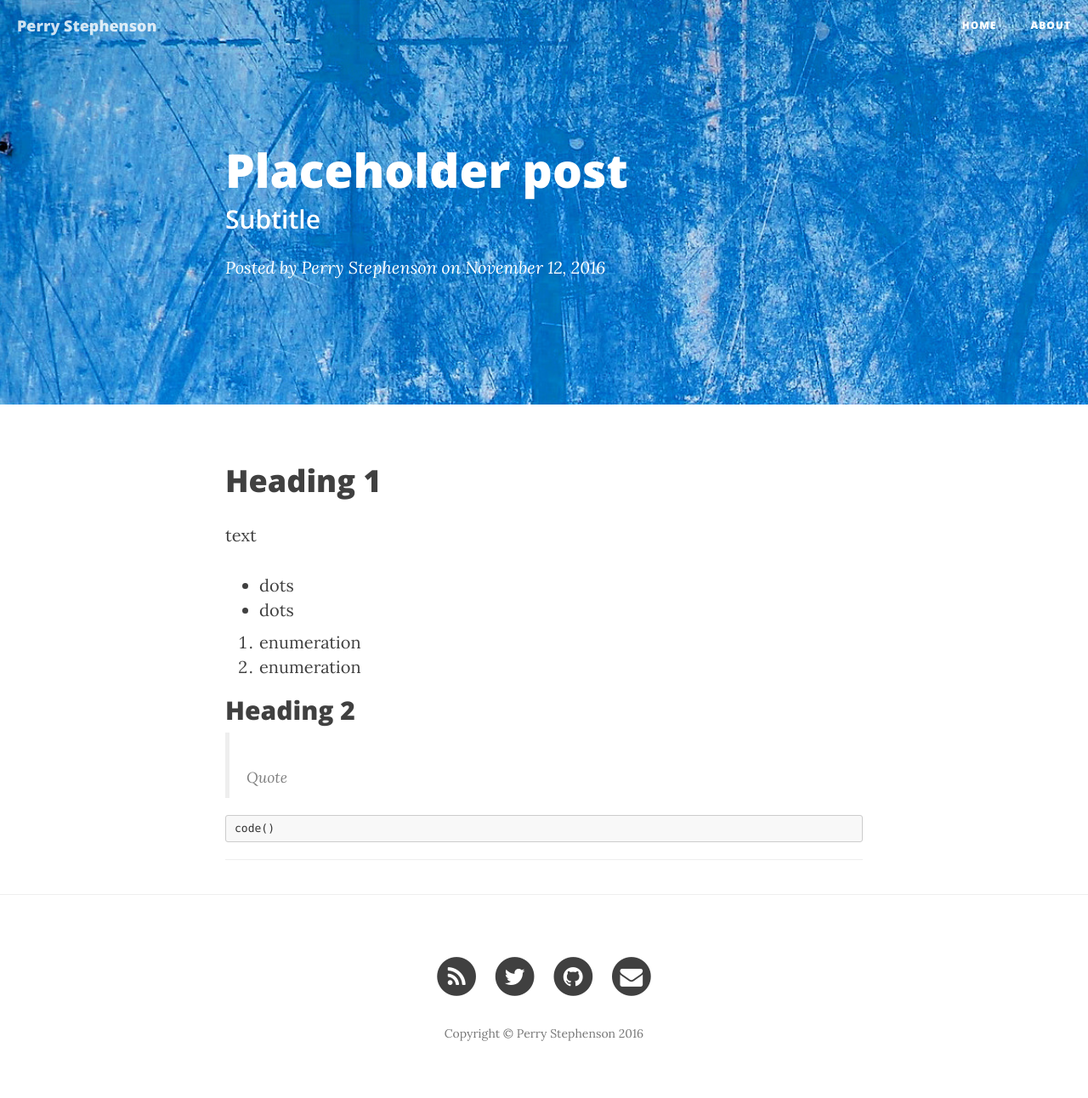
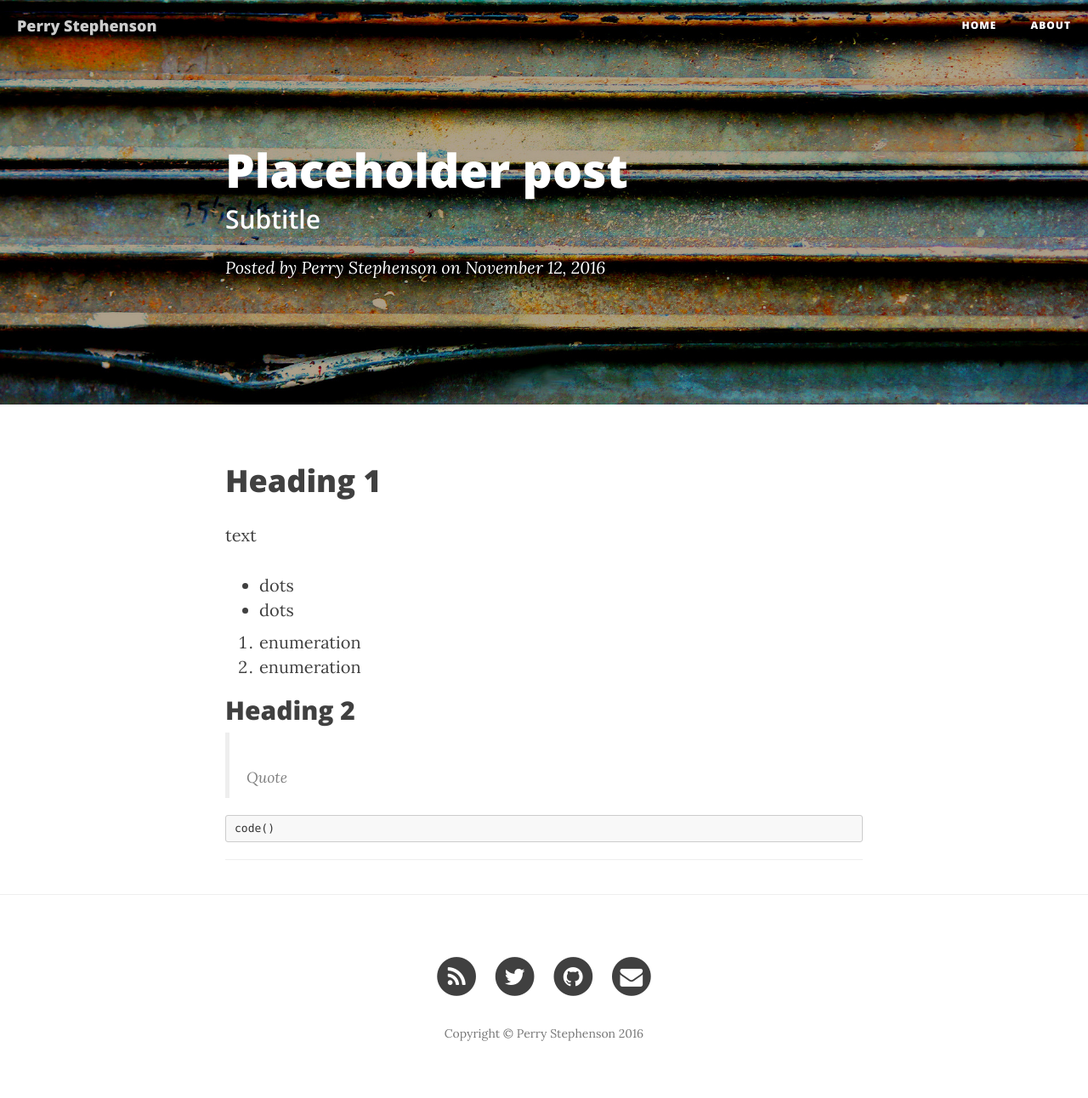
Before and after one commit to perrystephenson/perrystephenson.github.io, a Jekyll site: the page built from _posts/2016-11-12-default.md, in a window 1280 px wide. Shown: the whole page at 85% size. Built offline with Jekyll 4.4.1, drawn with Linux system fonts in a browser that asks for light colours; nearby versions of some CDN libraries.

Commit message:
Update 2016-11-12-default.md

```diff
--- a/_posts/2016-11-12-default.md
+++ b/_posts/2016-11-12-default.md
@@ -4,6 +4,7 @@ title:      "Placeholder post"
 subtitle:   "Subtitle"
 date:       2016-11-12 22:04:00
 author:     "Perry Stephenson"
+header-img: "img/post-bg-01.jpg"
 ---
 
 # Heading 1
```
